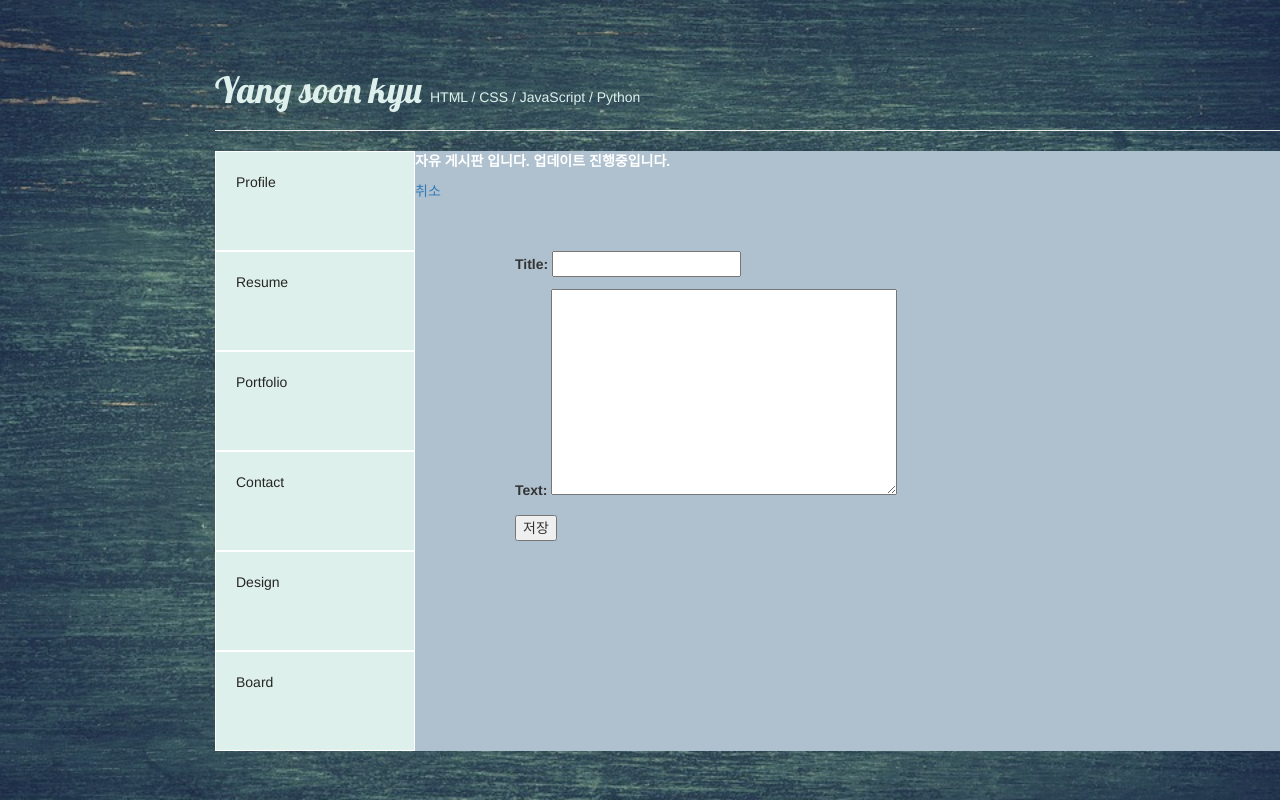
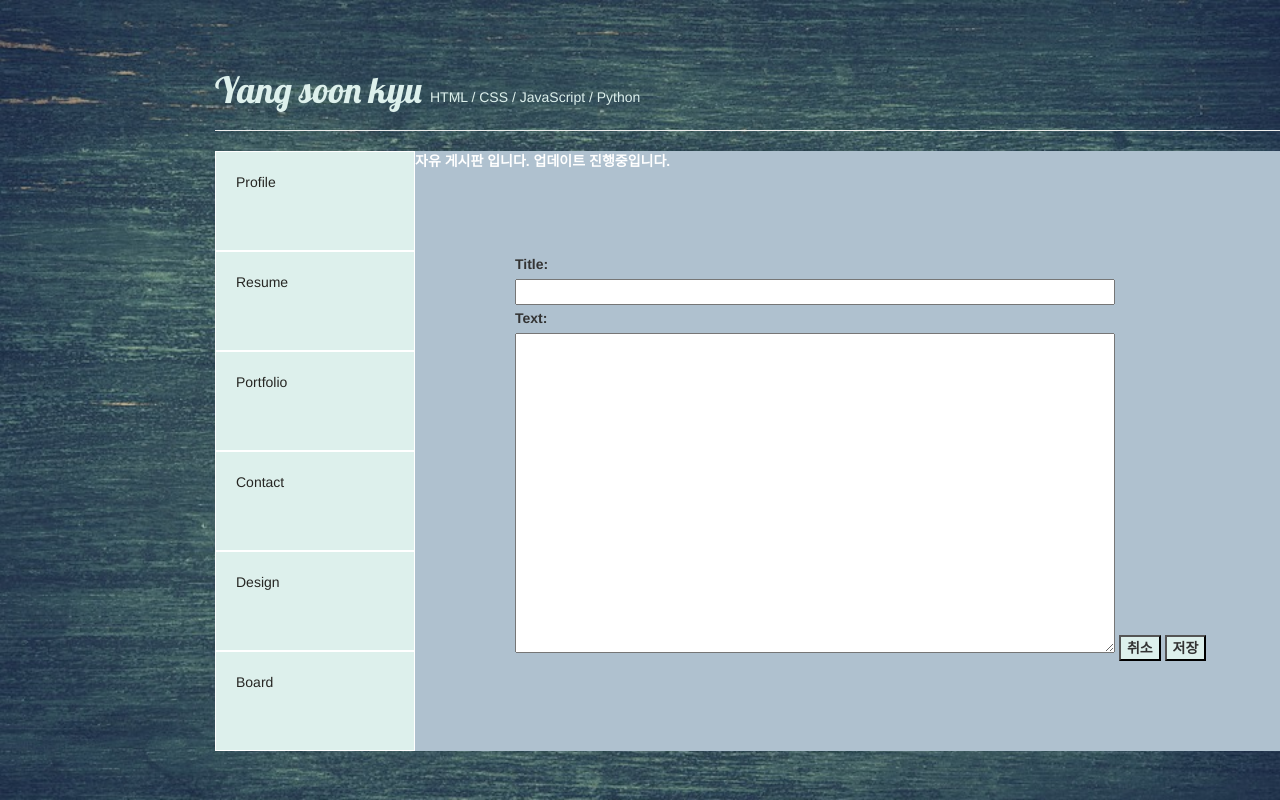
Before and after one commit to yangsoonkyu/portfolio1, a Django app: page /post/new in a window 1280 px wide. Run offline with Django 3.2, Linux system fonts and the light colour scheme; some libraries are stand-ins or nearby versions.

Commit message:
게시판 폼 수정

```diff
--- a/blog/templates/blog/post_edit.html
+++ b/blog/templates/blog/post_edit.html
@@ -19,21 +19,60 @@
         color: white;
         font-weight: bold;
     }
+
+    #id_title {
+        width: 600px;
+    }
+
+    #id_text {
+        width: 600px;
+        height: 320px;
+    }
+
+    /* #idSubmit{
+        position: relative;
+        left: 550px;
+    } */
+
+    .colorBtn{
+        background-color: #DDF0EC;
+        font-weight: bold;
+    }
+
+    label{
+        display: flex;
+        margin-top: 3px;
+    }
 </style>
 <div class="top">
     <p>자유 게시판 입니다. 업데이트 진행중입니다.</p>
     <!-- <span>
         <a href="{% url 'blog:post_new' %}"> 글쓰기</a>
     </span> -->
-    <span>
-        <a href="{% url 'blog:board' %}"> 취소 </a>
-    </span>
 </div>
 <div class="postedit">
-    <form action="" method="POST">
-        {% csrf_token %} {{ form.as_p }}
-        <button type="submit">저장</button>
+    <form action="" method="POST" onkeydown="enterCheck();">{% csrf_token %}
+
+            {{form}}
+
+
+        <span id="idSubmit">
+            <input type="button" value ="취소" onclick="moveBoard()" class="colorBtn">
+            <input type="submit" value="저장" class="colorBtn" >
+        </span>
+
+
     </form>
 
 </div>
+
+<script>
+
+    function moveBoard(){
+        location.href ="{% url 'blog:board' %}";
+
+    }
+
+
+</script>
 {% endblock %}
--- a/blog/urls.py
+++ b/blog/urls.py
@@ -14,5 +14,6 @@ urlpatterns = [
     url(r'^board$', views.PostListView.as_view(), name='board'),
     url('^post/(?P<pk>[0-9]+)/$', views.postDetailView.as_view(), name='post_detail'),
     url(r'^post/new$', views.post_new, name='post_new'),
+    url(r'^post/(?P<pk>\d+)/edit/$', views.post_edit, name='post_edit'),
 
 ]
--- a/blog/views.py
+++ b/blog/views.py
@@ -59,9 +59,14 @@ def post_new(request):
                 post.save()
                 return redirect('blog:post_detail', pk=post.pk)
 
+            else:
+                form = PostForm()
+                return render(request, 'blog/post_edit.html', {'form': form})
+
         else:
             form = PostForm()
             return render(request, 'blog/post_edit.html', {'form': form})
+
 
 def post_edit(request, pk):
         post = get_object_or_404(Post, pk=pk)
@@ -74,5 +79,6 @@ def post_edit(request, pk):
                 post.save()
                 return redirect('blog:post_detail', pk=post.pk)
         else:
+            test=1
             form = PostForm(instance=post)
         return render(request, 'blog/post_edit.html', {'form': form})
```
Also changed, not shown: blog/templates/blog/board.html (+16 -5 lines), blog/templates/blog/post_detail.html (+26 -1 lines).
